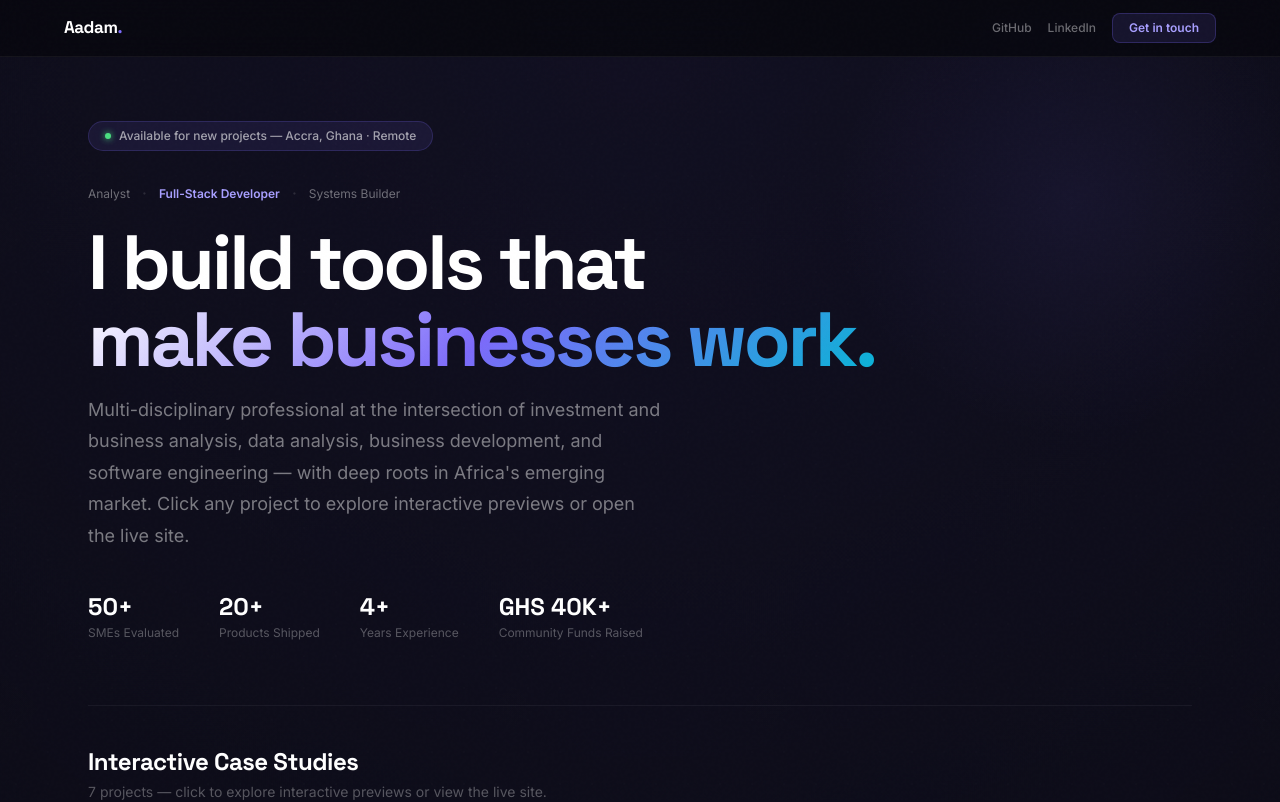
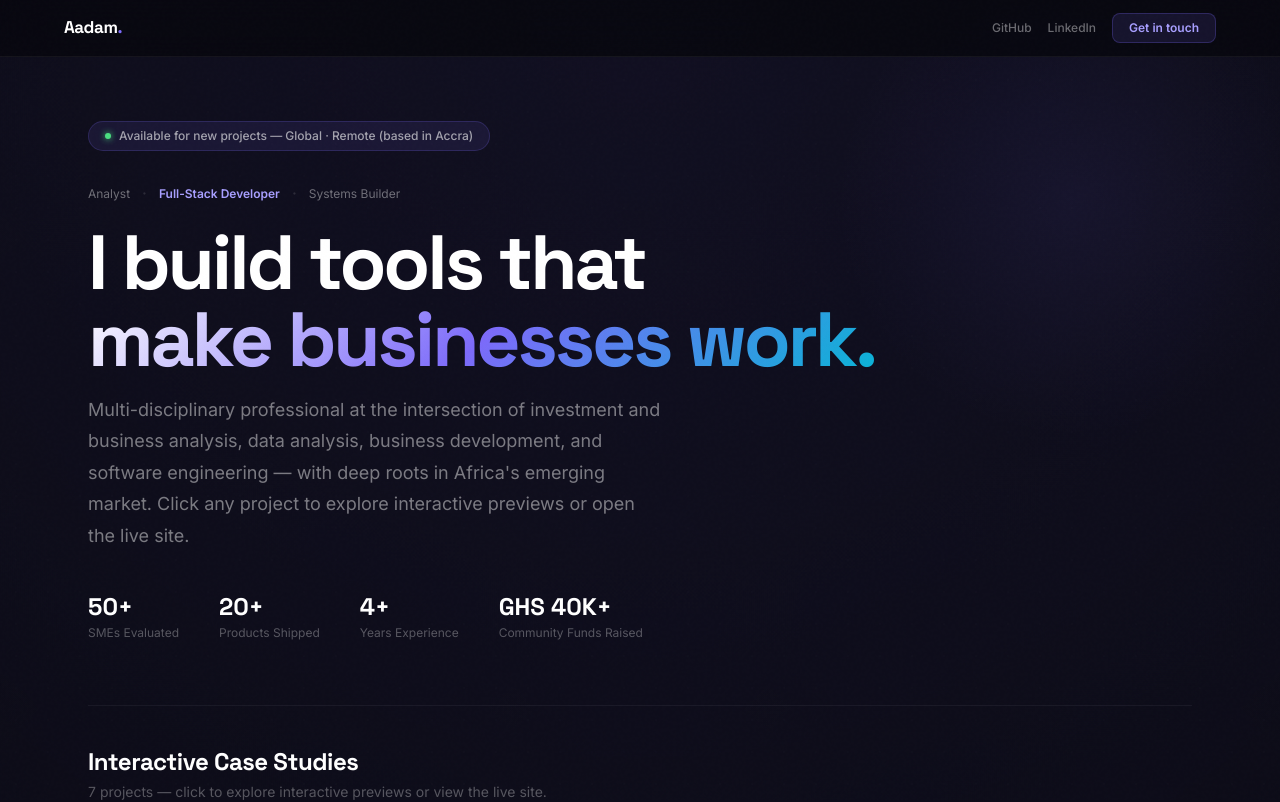
Before and after one commit to aadam-dev/portfolio, a Next.js app: page / in a window 1280 px wide. Shown: the top 802 px of the page. Built offline with nearby package versions, Linux system fonts and the light colour scheme.

Commit message:
Update location and availability details in the portfolio, reflecting a global focus and flexible working hours. Adjust text for clarity and consistency across sections.

```diff
--- a/src/app/page.tsx
+++ b/src/app/page.tsx
@@ -111,7 +111,7 @@ export default function Home() {
               className="w-1.5 h-1.5 rounded-full"
               style={{ background: "#4ade80", boxShadow: "0 0 6px #4ade80" }}
             />
-            Available for new projects — Accra, Ghana · Remote
+            Available for new projects — Global · Remote (based in Accra)
           </div>
 
           {/* Roles */}
@@ -530,7 +530,7 @@ export default function Home() {
               Open to analyst and engineering roles, freelance projects, contracts, and investment opportunities.
             </p>
             <p className="text-xs" style={{ color: "rgba(255,255,255,0.2)" }}>
-              Based in Accra, Ghana · Available Remotely
+              Based in Accra · Open to global roles (remote or on‑site)
             </p>
           </div>
           <div className="flex flex-col gap-3">
@@ -570,7 +570,7 @@ export default function Home() {
               </a>
             </div>
             <p className="text-xs" style={{ color: "rgba(255,255,255,0.2)" }}>
-              +233 559 602 056 · Accra, Ghana
+              +233 559 602 056 · UTC+0 (flexible hours)
             </p>
           </div>
         </div>
```
